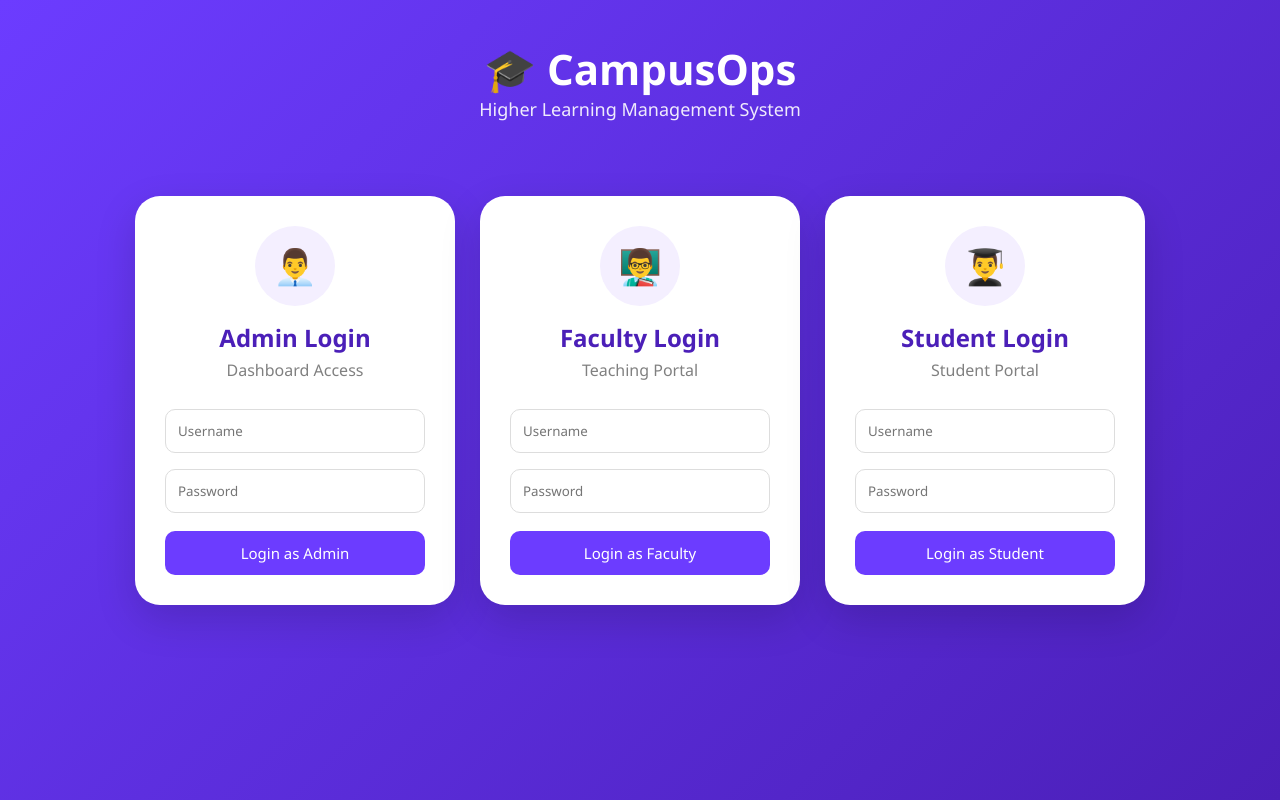
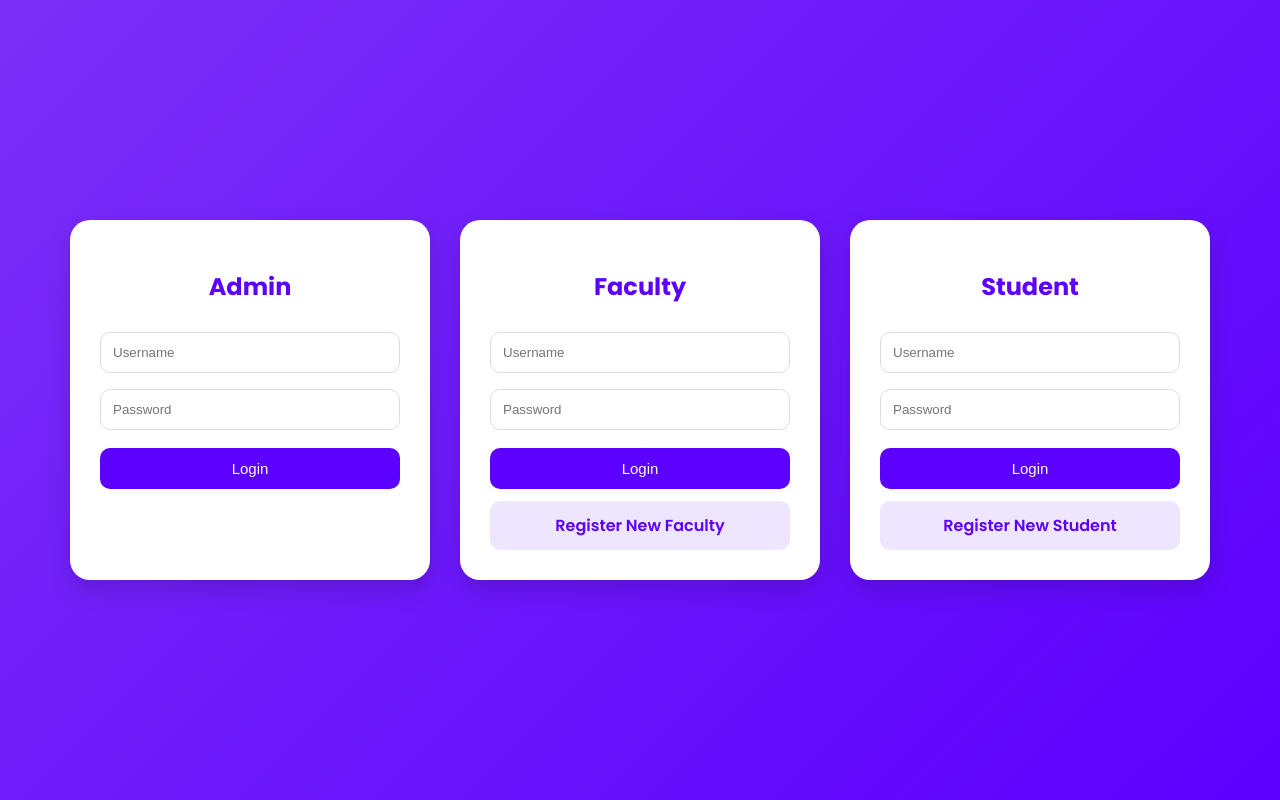
Before and after one commit to rushika247-lab/CampusOps, a Flask app: page / in a window 1280 px wide. Run offline with Flask 3, Linux system fonts and the light colour scheme.

Commit message:
Added student & faculty registration pages + updated app

```diff
--- a/app.py
+++ b/app.py
@@ -56,31 +56,49 @@
     """
 
 
-# ---------------- ADMIN MENU PAGES ----------------
+# ---------------- REGISTER PAGES ----------------
+@app.route("/faculty-register")
+def faculty_register():
+    return render_template("faculty_register.html")
+
+
+@app.route("/student-register")
+def student_register():
+    return render_template("student_register.html")
+
+
+# ---------------- DASHBOARDS ----------------
 @app.route("/students")
 def students():
     return render_template("students.html")
 
 
-# ---------------- STUDENT DASHBOARD ----------------
+@app.route("/teachers")
+def teachers():
+    return "<h1>Teachers Page Coming Soon</h1>"
+
+
+@app.route("/courses")
+def courses():
+    return "<h1>Courses Page Coming Soon</h1>"
+
+
 @app.route("/student")
 def student_dashboard():
     return render_template("student_dashboard.html")
 
 
-# ---------------- FACULTY PAGE ----------------
 @app.route("/faculty")
 def faculty():
     return render_template("faculty.html")
 
 
-# ---------------- ADMIN PAGE ----------------
 @app.route("/admin")
 def admin():
     return render_template("admin.html")
 
 
-# ---------------- OTHER PAGES ----------------
+# ---------------- EXTRA PAGES ----------------
 @app.route("/attendance")
 def attendance():
     return "<h1>Attendance Page Coming Soon</h1>"
@@ -97,6 +115,6 @@
     return render_template("login.html")
 
 
-# ---------------- RUN ----------------
+# ---------------- RUN APP ----------------
 if __name__ == "__main__":
-    app.run(debug=True)
+    app.run(host="0.0.0.0", port=5000, debug=True)
--- a/templates/login.html
+++ b/templates/login.html
@@ -1,70 +1,43 @@
 <!DOCTYPE html>
-<html lang="en">
+<html>
 <head>
-<meta charset="UTF-8">
-<meta name="viewport" content="width=device-width, initial-scale=1.0">
 <title>CampusOps Login</title>
+
+<link href="https://fonts.googleapis.com/css2?family=Poppins:wght@300;400;500;600;700&display=swap" rel="stylesheet">
 
 <style>
 
-*{
+body{
     margin:0;
-    padding:0;
-    box-sizing:border-box;
-    font-family:'Segoe UI',sans-serif;
-}
-
-body{
-    min-height:100vh;
+    font-family:'Poppins',sans-serif;
+    background:linear-gradient(135deg,#7b2ff7,#5c00ff);
+    height:100vh;
     display:flex;
-    justify-content:center;
-    align-items:center;
-    background:linear-gradient(135deg,#6c3cff,#4b1fb8);
-}
-
-.container{
-    width:1100px;
-    display:flex;
-    gap:25px;
     justify-content:center;
     align-items:center;
 }
 
+.container{
+    display:flex;
+    gap:30px;
+}
+
 .card{
     background:white;
-    width:320px;
+    width:300px;
     padding:30px;
-    border-radius:25px;
-    box-shadow:0 15px 40px rgba(0,0,0,0.15);
-    transition:.3s;
+    border-radius:20px;
+    box-shadow:0 10px 25px rgba(0,0,0,0.15);
+    transition:0.3s;
 }
 
 .card:hover{
-    transform:translateY(-8px);
+    transform:translateY(-5px);
 }
 
-.logo{
-    width:80px;
-    height:80px;
-    margin:auto;
-    background:#f4efff;
-    border-radius:50%;
-    display:flex;
-    align-items:center;
-    justify-content:center;
-    font-size:35px;
-    margin-bottom:15px;
-}
-
-h2{
+.card h2{
     text-align:center;
-    color:#4b1fb8;
-    margin-bottom:5px;
-}
-
-.role{
-    text-align:center;
-    color:gray;
+    color:#5c00ff;
     margin-bottom:20px;
 }
 
@@ -74,96 +47,106 @@
     margin:8px 0;
     border:1px solid #ddd;
     border-radius:10px;
+    box-sizing:border-box;
     outline:none;
 }
 
 input:focus{
-    border-color:#6c3cff;
+    border-color:#5c00ff;
 }
 
-button{
+.login-btn{
     width:100%;
     padding:12px;
+    background:#5c00ff;
+    color:white;
     border:none;
     border-radius:10px;
-    background:#6c3cff;
-    color:white;
+    cursor:pointer;
     font-size:15px;
-    cursor:pointer;
     margin-top:10px;
 }
 
-button:hover{
-    background:#4b1fb8;
+.login-btn:hover{
+    background:#3a00cc;
 }
 
-.header{
-    position:absolute;
-    top:40px;
+.register-btn{
+    display:block;
     text-align:center;
-    color:white;
+    margin-top:12px;
+    padding:12px;
+    background:#eee5ff;
+    color:#5c00ff;
+    text-decoration:none;
+    border-radius:10px;
+    font-weight:600;
+    transition:0.3s;
 }
 
-.header h1{
-    font-size:42px;
-}
-
-.header p{
-    font-size:18px;
-    opacity:.9;
+.register-btn:hover{
+    background:#5c00ff;
+    color:white;
 }
 
 </style>
 </head>
+
 <body>
-
-<div class="header">
-    <h1>🎓 CampusOps</h1>
-    <p>Higher Learning Management System</p>
-</div>
 
 <div class="container">
 
     <!-- ADMIN -->
     <div class="card">
-        <div class="logo">👨‍💼</div>
-        <h2>Admin Login</h2>
-        <p class="role">Dashboard Access</p>
+        <h2>Admin</h2>
 
         <form action="/admin-login" method="POST">
             <input type="text" name="username" placeholder="Username" required>
+
             <input type="password" name="password" placeholder="Password" required>
 
-            <button type="submit">Login as Admin</button>
+            <button type="submit" class="login-btn">
+                Login
+            </button>
         </form>
     </div>
 
     <!-- FACULTY -->
     <div class="card">
-        <div class="logo">👨‍🏫</div>
-        <h2>Faculty Login</h2>
-        <p class="role">Teaching Portal</p>
+        <h2>Faculty</h2>
 
         <form action="/faculty-login" method="POST">
             <input type="text" name="username" placeholder="Username" required>
+
             <input type="password" name="password" placeholder="Password" required>
 
-            <button type="submit">Login as Faculty</button>
+            <button type="submit" class="login-btn">
+                Login
+            </button>
         </form>
+
+        <a href="/faculty-register" class="register-btn">
+            Register New Faculty
+        </a>
     </div>
 
     <!-- STUDENT -->
     <div class="card">
-        <div class="logo">👨‍🎓</div>
-        <h2>Student Login</h2>
-        <p class="role">Student Portal</p>
+        <h2>Student</h2>
 
         <form action="/student-login" method="POST">
             <input type="text" name="username" placeholder="Username" required>
+
             <input type="password" name="password" placeholder="Password" required>
 
-            <button type="submit">Login as Student</button>
+            <button type="submit" class="login-btn">
+                Login
+            </button>
         </form>
+
+        <a href="/student-register" class="register-btn">
+            Register New Student
+        </a>
     </div>
 
 </div>
```
Also changed, not shown: templates/faculty_register.html (added, +73 -0 lines), templates/student_register.html (added, +73 -0 lines), templates/students.html (+6 -4 lines).
